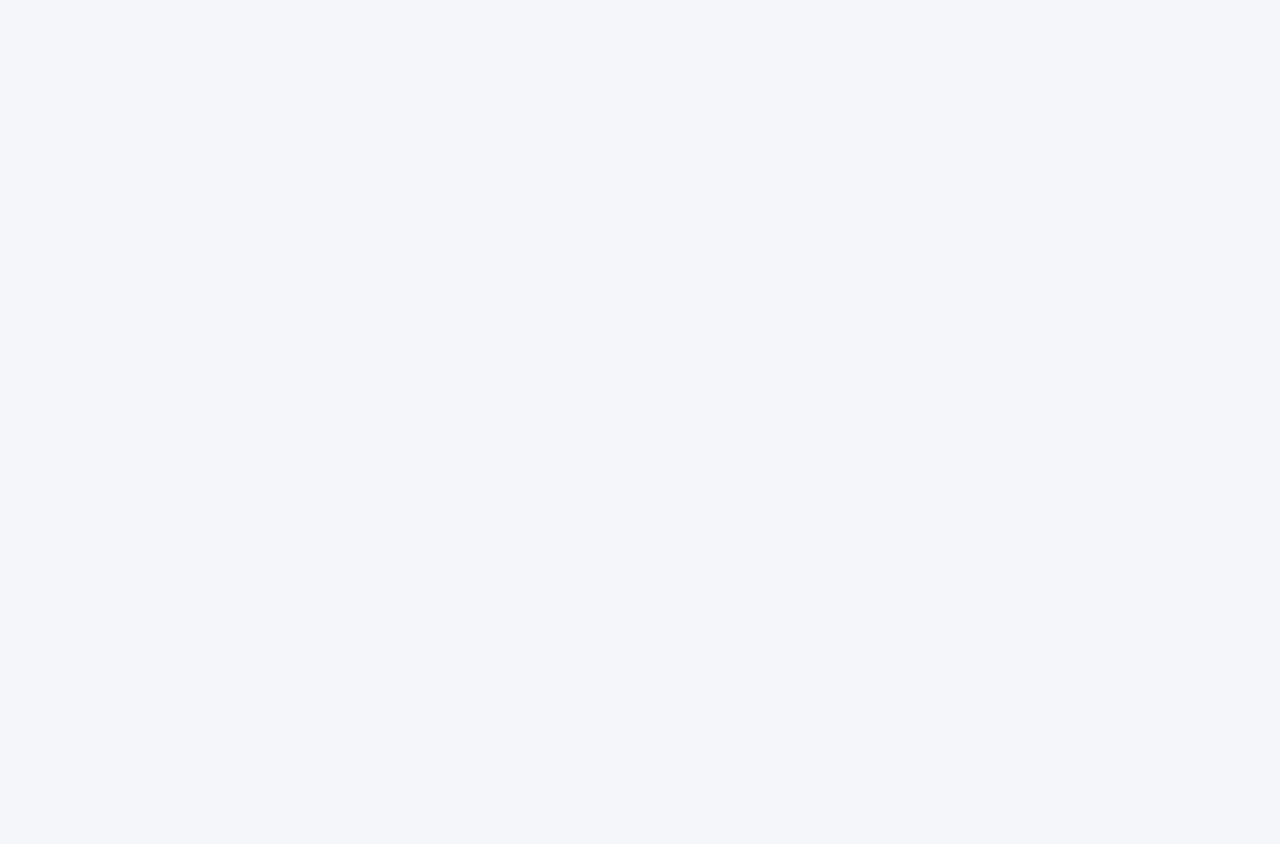
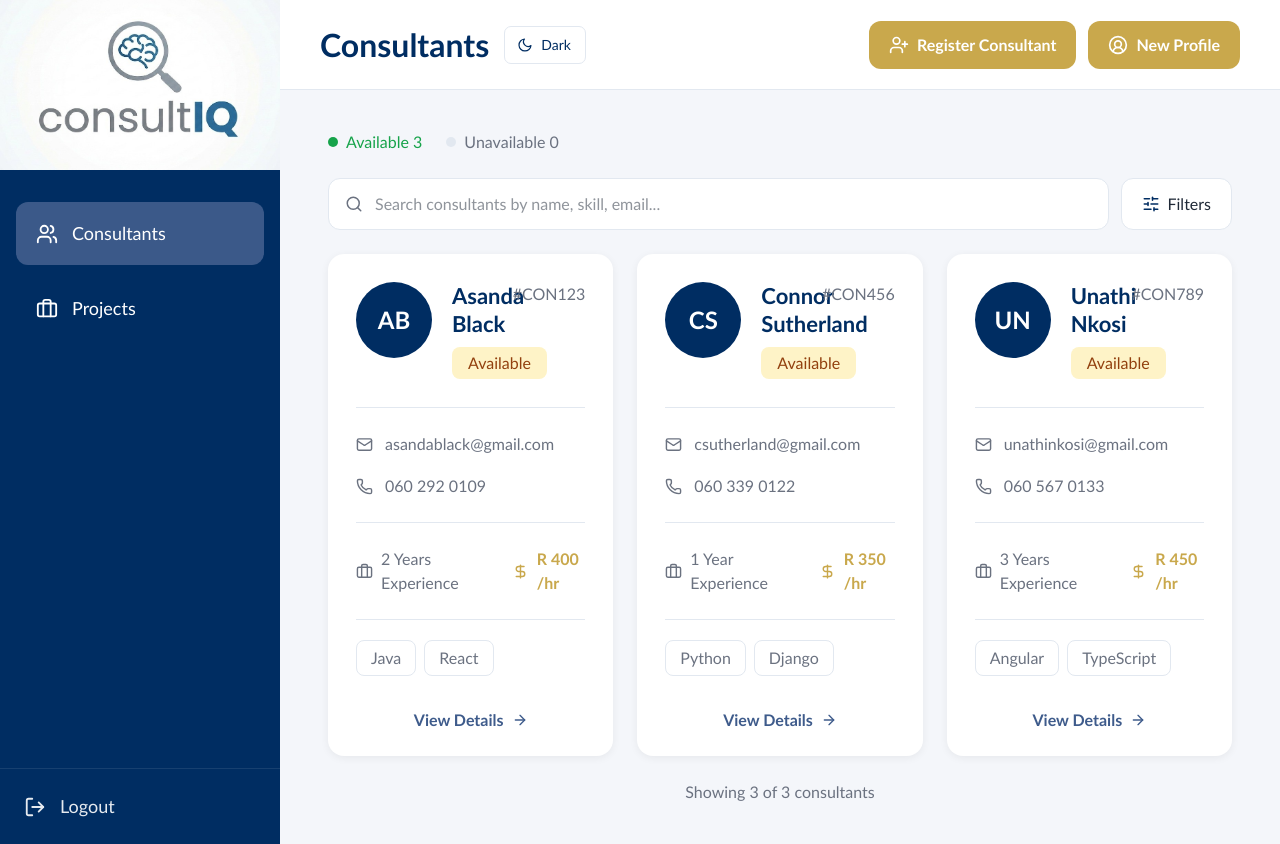
Before and after one commit to COS301-SE-2026/ConsultIQ, a React (Vite) app in the folder frontend/: page /consultants-manager in a window 1280 px wide. Before the commit this address had no page. Before the commit the page ends 800 px from the top, so only its background shows below. Built offline with nearby package versions, Linux system fonts and the light colour scheme.

Commit message:
wired in consultant list page

```diff
--- a/frontend/src/routes/app-routes.tsx
+++ b/frontend/src/routes/app-routes.tsx
@@ -3,6 +3,7 @@ import { BrowserRouter, Route, Routes } from "react-router-dom";
 import RegisterUserPage from "../features/authentication/pages/register-user-page";
 import SetPasswordPage from "../features/authentication/pages/set-password-page";
 import PopiaConsentPage from "../features/authentication/pages/popia-consent-page";
+import ConsultantsPage from "../features/consultants/pages/consultant-list-page";
 
 function AppRoutes() {
     return (
@@ -11,6 +12,7 @@ function AppRoutes() {
             <Route path="/register" element={<RegisterUserPage />} />
             <Route path="/set-password" element={<SetPasswordPage />} />
             <Route path="/popia-consent" element={<PopiaConsentPage />} />
+            <Route path="/consultants-manager" element={<ConsultantsPage />} />
         </Routes>
         </BrowserRouter>
     );
```
